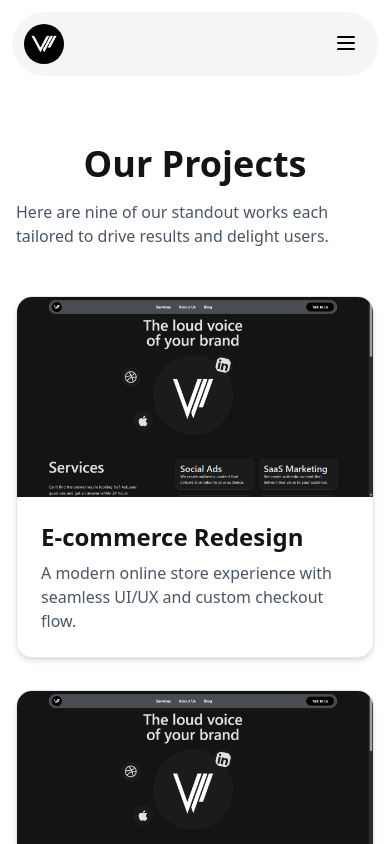
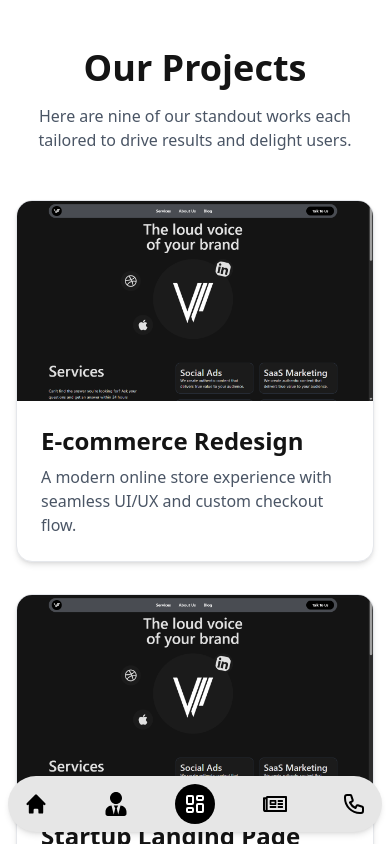
Before and after one commit to Hamid6426/visual-vibe-agency, a React (Vite) app: page /projects in a window 390 px wide. Shown: the top 844 px of the page. Built offline with nearby package versions, Linux system fonts and the light colour scheme.

Commit message:
mobile styled menu

```diff
--- a/src/App.jsx
+++ b/src/App.jsx
@@ -6,15 +6,19 @@ import BlogsPage from "./pages/BlogsPage";
 import ProjectPage from "./pages/ProjectPage";
 import AboutUsPage from "./pages/AboutUsPage";
 
+import RootLayout from "./layouts/RootLayout";
+
 function App() {
   return (
     <BrowserRouter>
       <Routes>
-        <Route path="/" element={<Homepage />} />
-        <Route path="/about" element={<AboutUsPage />} />
-        <Route path="/contact" element={<ContactForm />} />
-        <Route path="/blogs" element={<BlogsPage />} />
-        <Route path="/projects" element={<ProjectPage />} />
+        <Route element={<RootLayout />}>
+          <Route path="/" element={<Homepage />} />
+          <Route path="/about" element={<AboutUsPage />} />
+          <Route path="/contact" element={<ContactForm />} />
+          <Route path="/blogs" element={<BlogsPage />} />
+          <Route path="/projects" element={<ProjectPage />} />
+        </Route>
       </Routes>
     </BrowserRouter>
   );
--- a/src/components/Header.jsx
+++ /dev/null
@@ -1,74 +0,0 @@
-import React, { useState } from "react";
-import { HiOutlineMenu, HiX } from "react-icons/hi";
-import { Link, useLocation } from "react-router-dom";
-
-export default function Header() {
-  const [menuOpen, setMenuOpen] = useState(false);
-  const location = useLocation();
-
-  const navLinks = [
-    { label: "Home", to: "/" },
-    { label: "About Us", to: "/about" },
-    { label: "Projects", to: "/projects" },
-    { label: "Blogs", to: "/blogs" },
-  ];
-
-  const isActive = (path) => location.pathname === path;
-
-  return (
-    <header className="w-full h-24 z-50 py-3 px-3 lg:px-0">
-      <div className="px-3 max-w-6xl rounded-full bg-gray-400/10 text-black dark:text-white mx-auto flex justify-between items-center h-16">
-        <Link to="/">
-          <img src="/logo-icon.png" className="rounded-full w-10 h-10" />
-        </Link>
-
-        {/* Desktop Menu */}
-        <div className="gap-8 hidden sm:flex items-center">
-          {navLinks.map((link) => (
-            <Link
-              key={link.to}
-              to={link.to}
-              className={isActive(link.to) ? "text-[#333] font-bold hover:text-[#666]" : "hover:text-[#666] "}
-            >
-              {link.label}
-            </Link>
-          ))}
-        </div>
-
-        {/* Mobile Menu Icon */}
-        <div className="sm:hidden mt-1 mr-2">
-          <button onClick={() => setMenuOpen(!menuOpen)}>
-            {menuOpen ? <HiX size={24} /> : <HiOutlineMenu size={24} />}
-          </button>
-        </div>
-
-        <Link
-          to="/contact"
-          className="px-12 hover:bg-[#333] py-3 font-bold rounded-full text-white bg-black text-sm hidden sm:block"
-        >
-          Talk To Us
-        </Link>
-      </div>
-
-      {/* Mobile Menu */}
-      {menuOpen && (
-        <div className="sm:hidden absolute text-sm top-20 text-center left-0 pt-2 pb-4 w-full bg-white px-3 gap-2 flex flex-col items-center z-50 shadow-md">
-          {[
-            ...navLinks,
-            { label: "Contact Us", to: "/contact" },
-          ].map((link) => (
-            <Link
-              key={link.to}
-              to={link.to}
-              className={`rounded-full w-[200px] px-4 py-2 max-w-40 bg-black text-white border ${
-                isActive(link.to) ? "font-black" : ""
-              }`}
-            >
-              {link.label}
-            </Link>
-          ))}
-        </div>
-      )}
-    </header>
-  );
-}
--- /dev/null
+++ b/src/components/Navbar.jsx
@@ -0,0 +1,77 @@
+import { useState } from "react";
+import { HiHome, HiOutlinePhone } from "react-icons/hi";
+import { FaUserTie, FaRegNewspaper } from "react-icons/fa";
+import { TbLayoutDashboard } from "react-icons/tb";
+import { Link, useLocation } from "react-router-dom";
+
+export default function Navbar() {
+  const location = useLocation();
+
+  const navLinks = [
+  { label: "Home", to: "/", icon: <HiHome size={24} /> },
+  { label: "About Us", to: "/about", icon: <FaUserTie size={24} /> },
+  { label: "Projects", to: "/projects", icon: <TbLayoutDashboard size={24} /> },
+  { label: "Blogs", to: "/blogs", icon: <FaRegNewspaper size={24} /> },
+  ];
+
+  const isActive = (path) => location.pathname === path;
+
+  return (
+    <header className="w-full z-50 py-3 px-3 lg:px-0">
+      <div className="px-3 hidden h-16 sm:flex max-w-6xl rounded-full bg-gray-400/10 text-black dark:text-white mx-auto justify-between items-center">
+        <Link to="/">
+          <img src="/logo-icon.png" className="rounded-full w-10 h-10" />
+        </Link>
+
+        {/* Desktop Menu */}
+        <div className="gap-8 flex items-center text-xs">
+          {navLinks.map((link) => (
+            <Link
+              key={link.to}
+              to={link.to}
+               onClick={() => window.scrollTo({ top: 0, behavior: "smooth" })}
+              className={
+                isActive(link.to)
+                  ? "text-[#333] dark:text-[#999] font-bold hover:text-[#666]"
+                  : "hover:text-[#666] "
+              }
+            >
+              {link.label}
+            </Link>
+          ))}
+        </div>
+
+        <Link
+          to="/contact"
+          className="px-12 hover:bg-[#333] py-3 font-bold rounded-full text-white bg-black text-sm hidden sm:block"
+        >
+          Talk To Us
+        </Link>
+      </div>
+      {/* MOBILE */}
+      <div className="sm:hidden fixed text-sm bottom-1 text-center left-0 w-full p-2 z-[1000]">
+        <div className="bg-[#e6e6e6] dark:bg-white w-full flex justify-between items-center rounded-full p-2 shadow-md">
+          {[
+            ...navLinks,
+            {
+              label: "Contact Us",
+              to: "/contact",
+              icon: <HiOutlinePhone  size={24} />,
+            },
+          ].map((link) => (
+            <Link
+              key={link.to}
+              to={link.to}
+               onClick={() => window.scrollTo({ top: 0, behavior: "smooth" })}
+              className={`rounded-full max-w-40  ${
+                isActive(link.to) ? "font-black p-2 bg-black text-white dark:bg-black dark:text-white " : "text-black p-2 dark:text-black"
+              }`}
+            >
+              {link.icon}
+            </Link>
+          ))}
+        </div>
+      </div>
+    </header>
+  );
+}
--- /dev/null
+++ b/src/layouts/RootLayout.jsx
@@ -0,0 +1,17 @@
+import Navbar from "../components/Navbar";
+import Footer from "../components/Footer";
+import { Outlet } from "react-router-dom";
+
+const RootLayout = ({ children }) => {
+  return (
+    <div className="bg-white dark:bg-[#141414]">
+      <Navbar />
+      <main>
+        <Outlet />
+      </main>
+      <Footer />
+    </div>
+  );
+};
+
+export default RootLayout;
--- a/src/main.css
+++ b/src/main.css
@@ -14,9 +14,11 @@ body[style*="overflow: hidden"] {
 
 @theme {
   /* 256px very small phones rarely used */
-  --breakpoint-xs: 16rem;
+  --breakpoint-3xs: 16rem;
+  --breakpoint-2xs: 24rem;
+  --breakpoint-xs: 32rem;
   /* 512px small phones */
-  --breakpoint-sm: 32rem;
+  --breakpoint-sm: 40rem;
   /* 768px large phones */
   --breakpoint-md: 48rem;
   /* 1024px tablet */
--- a/src/pages/BlogsPage.jsx
+++ b/src/pages/BlogsPage.jsx
@@ -1,7 +1,5 @@
-import React, { useRef } from "react";
+import { useRef } from "react";
 import { motion, useInView } from "framer-motion";
-import Header from "../components/Header";
-import Footer from "../components/Footer";
 import { blogs } from "../data/blogsData";
 
 export default function BlogsPage() {
@@ -12,8 +10,7 @@ export default function BlogsPage() {
 
   return (
     <div className="bg-white dark:bg-[#141414]">
-      <Header />
-      <main className="mx-auto w-full max-w-6xl px-3 lg:px-0 py-12 transition-colors duration-300">
+      <main className="mx-auto w-full max-w-6xl px-3 lg:px-0 py-6 md:py-12 transition-colors duration-300">
         {/* Header */}
         <section className="mb-12 text-center">
           <h1 className="text-4xl sm:text-5xl font-semibold text-[#141414] dark:text-[#E1E1E1]">
@@ -67,7 +64,6 @@ export default function BlogsPage() {
           })}
         </section>
       </main>
-      <Footer />
     </div>
   );
 }
--- a/src/pages/ContactForm.jsx
+++ b/src/pages/ContactForm.jsx
@@ -1,7 +1,5 @@
 import { useState } from "react";
 import supabase from "../utils/supabase";
-import Header from "../components/Header";
-import Footer from "../components/Footer";
 
 export default function ContactForm() {
   const [form, setForm] = useState({ name: "", email: "", message: "" });
@@ -28,10 +26,9 @@ export default function ContactForm() {
 
   return (
     <main className="bg-white dark:bg-[#141414]">
-      <Header />
       <form
         onSubmit={handleSubmit}
-        className="max-w-lg my-12 mx-auto border border-gray-300 dark:border-gray-600  p-6 space-y-4 bg-white dark:bg-[#141414] rounded-2xl shadow-lg"
+        className="max-w-lg md:my-12 mx-auto sm:border border-gray-300 dark:border-gray-600 p-6 space-y-4 bg-white dark:bg-[#141414] rounded-2xl sm:shadow-lg"
       >
         <h3 className="text-2xl mb-2 text-center font-semibold text-[#141414] dark:text-[#E1E1E1]">
           Get in Touch
@@ -120,7 +117,6 @@ export default function ContactForm() {
         </button>
       </form>
 
-      <Footer />
     </main>
   );
 }
--- a/src/pages/Homepage.jsx
+++ b/src/pages/Homepage.jsx
@@ -1,7 +1,5 @@
 // src/pages/Homepage.jsx
-import Header from "../components/Header";
 import Hero from "../components/Hero";
-import Footer from "../components/Footer";
 import Services from "../components/Services";
 import Testimonial from "../components/Testimonial";
 import Projects from "../components/Projects";
@@ -9,14 +7,12 @@ import CallToAction from "../components/CallToAction";
 
 function Homepage() {
   return (
-    <main className="overflow-x-hidden bg-white dark:bg-[#141414]">
-      <Header />
+    <main className="overflow-x-hidden">
       <Hero />
       <Services />
       <Projects />
       <Testimonial />
       <CallToAction />
-      <Footer />
     </main>
   );
 }
--- a/src/pages/ProjectPage.jsx
+++ b/src/pages/ProjectPage.jsx
@@ -2,8 +2,6 @@
 
 import React, { useRef } from "react";
 import { motion, useInView } from "framer-motion";
-import Header from "../components/Header";
-import Footer from "../components/Footer";
 import { projects } from "../data/projectsData";
 
 export default function ProjectsPage() {
@@ -14,14 +12,13 @@ export default function ProjectsPage() {
 
   return (
     <div className="bg-white dark:bg-[#141414]">
-      <Header />
-      <main className="mx-auto w-full max-w-7xl px-4 sm:px-12 py-12 transition-colors duration-300">
+      <main className="mx-auto w-full max-w-7xl px-4 sm:px-12 py-6 md:py-12 transition-colors duration-300">
         {/* Header */}
         <section className="flex flex-col items-center gap-4 mb-12">
           <h1 className="text-4xl sm:text-6xl font-semibold text-[#141414] dark:text-[#E1E1E1]">
             Our Projects
           </h1>
-          <p className="text-gray-600 dark:text-gray-400 lg:text-lg">
+          <p className="text-gray-600 text-center dark:text-gray-400 lg:text-lg">
             Here are nine of our standout works each tailored to drive results
             and delight users.
           </p>
@@ -70,7 +67,6 @@ export default function ProjectsPage() {
           })}
         </section>
       </main>
-      <Footer />
     </div>
   );
 }
```
Also changed, not shown: src/components/Hero.jsx (+14 -14 lines), src/pages/AboutUsPage.jsx (+3 -7 lines).
